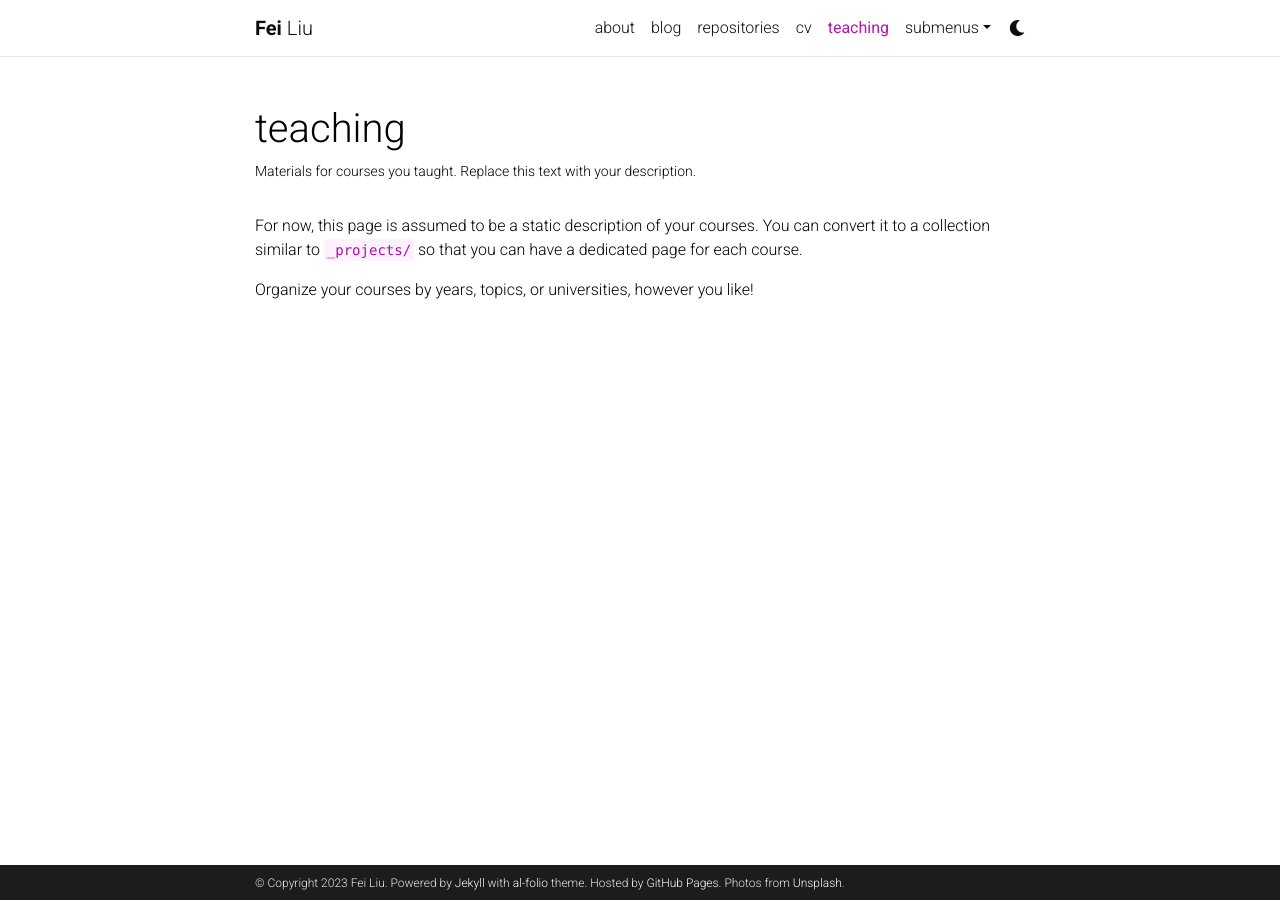
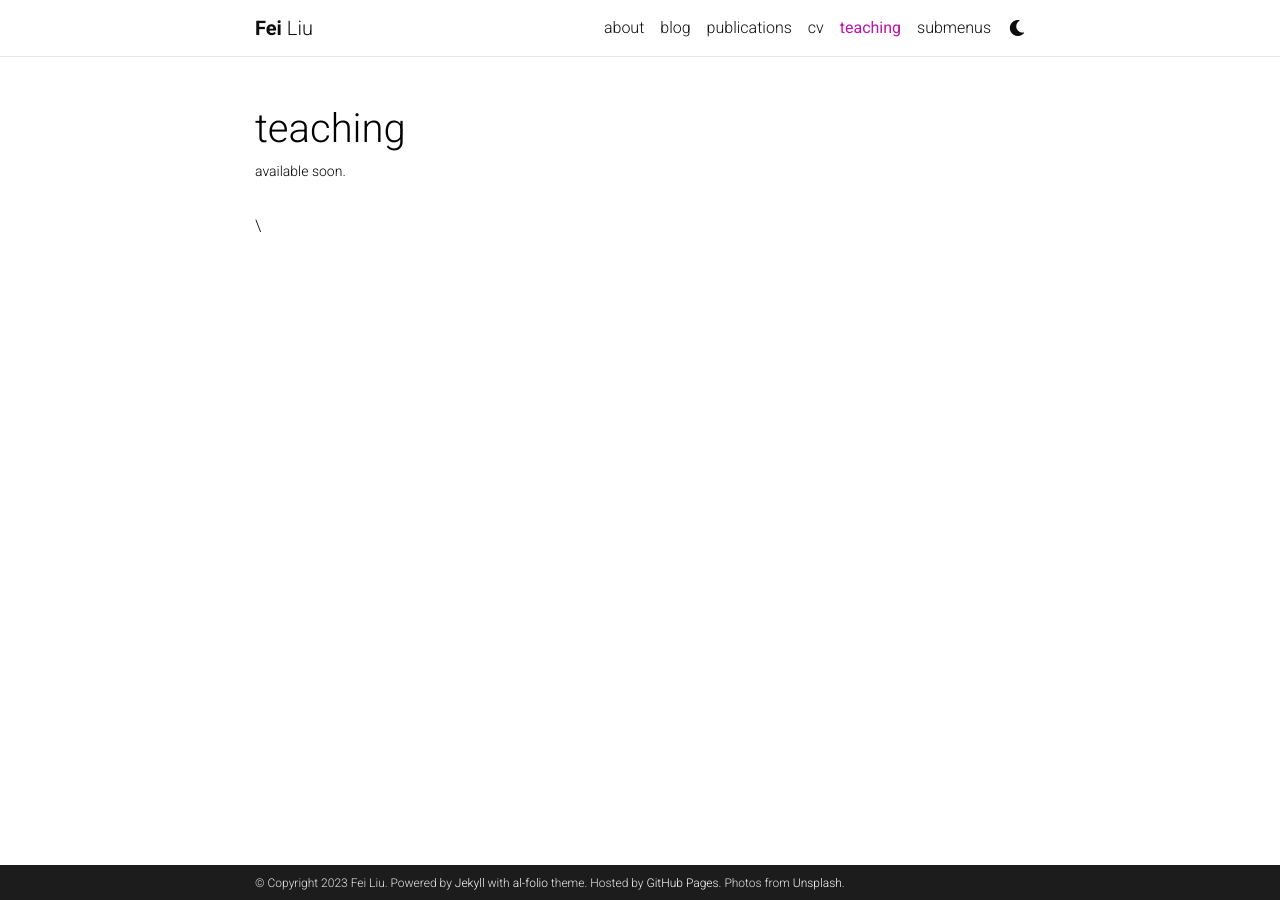
Before and after one commit to FeiLiu36/FeiLiu36.github.io, a Jekyll site: the page built from _pages/teaching.md, in a window 1280 px wide. Built offline with Jekyll 4.4.1, drawn with Linux system fonts in a browser that asks for light colours; comment, search, counter and statistics services are not loaded; a style sheet for code colours, icons or effects is not loaded.

Commit message:
update list

```diff
--- a/_pages/teaching.md
+++ b/_pages/teaching.md
@@ -2,11 +2,9 @@
 layout: page
 permalink: /teaching/
 title: teaching
-description: Materials for courses you taught. Replace this text with your description.
+description: available soon.
 nav: true
 nav_order: 5
 ---
 
-For now, this page is assumed to be a static description of your courses. You can convert it to a collection similar to `_projects/` so that you can have a dedicated page for each course.
-
-Organize your courses by years, topics, or universities, however you like!
+\\
```
Also changed, not shown: _pages/dropdown.md (+1 -1 lines), _pages/publications.md (+2 -2 lines), _pages/repositories.md (+2 -2 lines).
